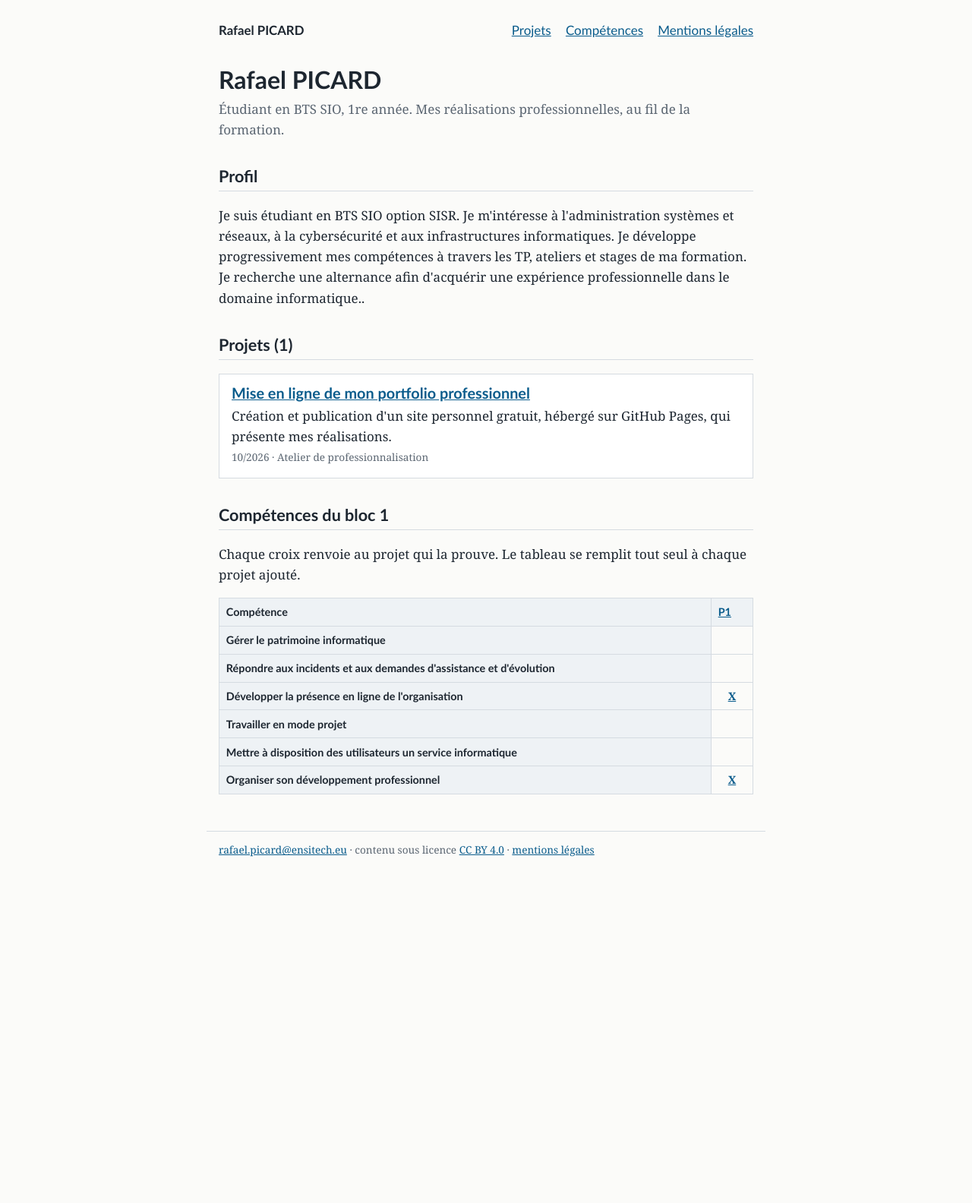
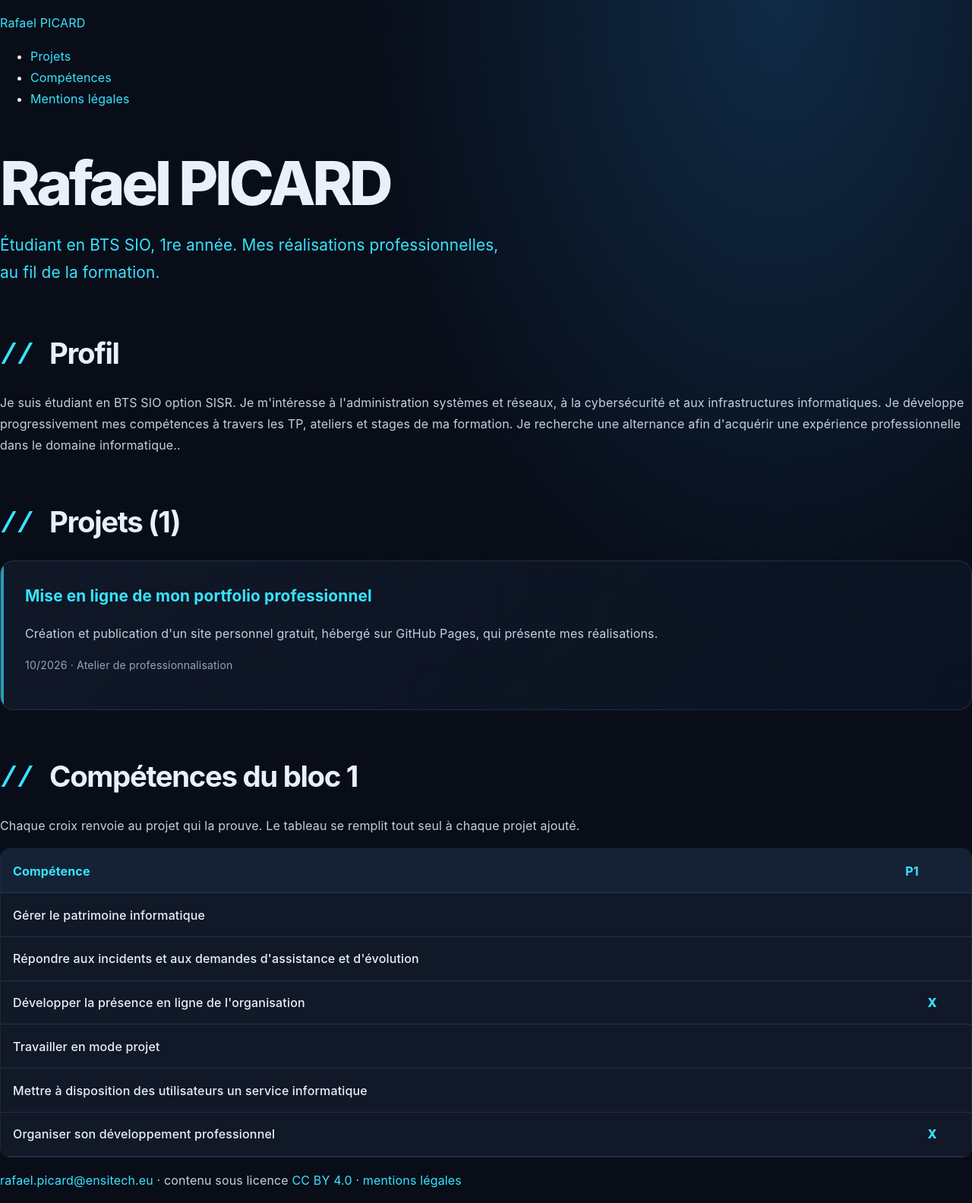
Before and after one commit to RafaelPicard/Portfolio, a Jekyll site: the page built from index.html, in a window 1280 px wide. Shown: the whole page at 76% size. Built offline with Jekyll 4.4.1, drawn with Linux system fonts in a browser that asks for light colours; before the commit the page ends 1176 px from its top, so only the background shows below that.

Commit message:
Refactor CSS variables and styles for dark mode

```diff
--- a/css/style.css
+++ b/css/style.css
@@ -1,45 +1,218 @@
-/* Mise en forme du portfolio. Changez la couleur --accent pour donner
-   votre teinte au site ; le reste suit. */
+
+/* ======================================
+   RAFAEL PICARD — CYBER PORTFOLIO
+   ====================================== */
+
 :root {
-  --encre: #1d2630;
-  --accent: #0a5c8c;
-  --fond: #fbfbf9;
-  --trait: #d5dbe1;
-  --doux: #5b6672;
+  color-scheme: dark;
+  --bg: #080d18;
+  --surface: #111827;
+  --surface-hover: #172338;
+  --text: #e8f0fc;
+  --muted: #94a3b8;
+  --accent: #36e4ff;
+  --border: rgba(148, 163, 184, 0.18);
 }
-* { box-sizing: border-box; }
+
+html {
+  scroll-behavior: smooth;
+  scroll-padding-top: 30px;
+}
+
 body {
   margin: 0;
-  background: var(--fond);
-  color: var(--encre);
-  font: 17px/1.6 Georgia, "Times New Roman", serif;
+  background:
+    radial-gradient(ellipse at 80% 0%, #102b46 0, transparent 38%),
+    var(--bg);
+  color: var(--text);
+  font-family: Inter, "Segoe UI", sans-serif;
+  line-height: 1.75;
+  letter-spacing: 0.01em;
 }
-header, main, footer { max-width: 46rem; margin: 0 auto; padding: 0 1rem; }
-header { padding-top: 1.6rem; display: flex; flex-wrap: wrap; justify-content: space-between; align-items: baseline; gap: .5rem 1.5rem; }
-.site { margin: 0; font: bold 1.05rem Calibri, Arial, sans-serif; }
-.site a { color: var(--encre); text-decoration: none; }
-nav ul { list-style: none; padding: 0; margin: 0; display: flex; flex-wrap: wrap; gap: .3rem 1.2rem; font-family: Calibri, Arial, sans-serif; }
-h1, h2, h3 { font-family: Calibri, Arial, sans-serif; line-height: 1.25; }
-h1 { font-size: 2rem; margin: 2rem 0 0; }
-h2 { font-size: 1.35rem; margin-top: 2.2rem; border-bottom: 1px solid var(--trait); padding-bottom: .3rem; }
-a { color: var(--accent); }
-a:focus-visible { outline: 3px solid var(--accent); outline-offset: 2px; }
-.sous-titre, .meta { color: var(--doux); margin: .3rem 0 0; }
-.meta { font-size: .85rem; }
-.carte { border: 1px solid var(--trait); background: #fff; padding: .8rem 1rem; margin: 1rem 0; }
-.carte h3 { margin: 0 0 .2rem; }
-.carte p { margin: .2rem 0; }
-.comp-liste { font-size: .9rem; }
-.comp { display: inline-block; border: 1px solid var(--trait); padding: 0 .4rem; margin: .15rem .3rem .15rem 0; background: #fff; }
-.defile { overflow-x: auto; }
-table { border-collapse: collapse; width: 100%; font-size: .9rem; }
-th, td { border: 1px solid var(--trait); padding: .4rem .55rem; text-align: left; vertical-align: top; }
-th { background: #eef2f5; font-family: Calibri, Arial, sans-serif; }
-td.case { text-align: center; font-weight: bold; min-width: 2.4rem; }
-img { max-width: 100%; height: auto; border: 1px solid var(--trait); }
-code { font-size: .9em; background: #eef2f5; padding: 0 .25rem; }
-footer { margin-top: 3rem; padding-bottom: 2rem; font-size: .85rem; color: var(--doux); border-top: 1px solid var(--trait); }
-@media (max-width: 520px) {
-  body { font-size: 16px; }
-  h1 { font-size: 1.6rem; }
+
+body::before {
+  content: "";
+  position: fixed;
+  inset: 0;
+  z-index: -1;
+  pointer-events: none;
+  opacity: 0.12;
+  background-image:
+    linear-gradient(rgba(54, 228, 255, 0.08) 1px, transparent 1px),
+    linear-gradient(90deg, rgba(54, 228, 255, 0.08) 1px, transparent 1px);
+  background-size: 42px 42px;
 }
+
+::selection {
+  background: var(--accent);
+  color: #080d18;
+}
+
+a {
+  color: var(--accent);
+  text-decoration: none;
+  transition: color 180ms ease;
+}
+
+a:hover {
+  color: white;
+}
+
+h1 {
+  font-size: clamp(2.5rem, 7vw, 5rem);
+  line-height: 1.08;
+  letter-spacing: -0.055em;
+  font-weight: 800;
+  margin-bottom: 1rem;
+  text-wrap: balance;
+}
+
+h2 {
+  font-size: clamp(1.6rem, 4vw, 2.4rem);
+  line-height: 1.2;
+  letter-spacing: -0.035em;
+  margin-top: 4rem;
+  margin-bottom: 1.5rem;
+}
+
+h2::before {
+  content: "// ";
+  color: var(--accent);
+  font-family: monospace;
+}
+
+h3 {
+  line-height: 1.35;
+}
+
+p {
+  color: #c4d0e0;
+}
+
+.sous-titre {
+  color: var(--accent);
+  font-size: clamp(1rem, 2vw, 1.3rem);
+  max-width: 680px;
+}
+
+.carte {
+  position: relative;
+  padding: clamp(1.2rem, 3vw, 2rem);
+  margin: 1.25rem 0;
+  overflow: hidden;
+  background: linear-gradient(
+    135deg,
+    rgba(17, 24, 39, 0.96),
+    rgba(11, 20, 35, 0.9)
+  );
+  border: 1px solid var(--border);
+  border-radius: 18px;
+  transition:
+    transform 220ms ease,
+    border-color 220ms ease,
+    background 220ms ease;
+}
+
+.carte::before {
+  content: "";
+  position: absolute;
+  top: 0;
+  left: 0;
+  width: 4px;
+  height: 100%;
+  background: var(--accent);
+  opacity: 0.65;
+}
+
+.carte:hover {
+  transform: translateY(-4px);
+  border-color: rgba(54, 228, 255, 0.55);
+  background: var(--surface-hover);
+}
+
+.carte h3 {
+  margin-top: 0;
+  font-size: 1.3rem;
+}
+
+.meta {
+  color: var(--muted);
+  font-size: 0.88rem;
+}
+
+table {
+  width: 100%;
+  border-collapse: collapse;
+  background: var(--surface);
+  border-radius: 12px;
+  overflow: hidden;
+}
+
+th,
+td {
+  padding: 0.9rem 1rem;
+  text-align: left;
+  border-bottom: 1px solid var(--border);
+}
+
+thead th {
+  color: var(--accent);
+  background: #152236;
+}
+
+tbody th {
+  font-weight: 500;
+}
+
+tbody tr:hover {
+  background: rgba(54, 228, 255, 0.05);
+}
+
+.case {
+  color: var(--accent);
+  text-align: center;
+  font-weight: 800;
+}
+
+.defile {
+  max-width: 100%;
+  overflow-x: auto;
+  border: 1px solid var(--border);
+  border-radius: 12px;
+}
+
+button,
+input,
+textarea {
+  font: inherit;
+}
+
+:focus-visible {
+  outline: 2px solid var(--accent);
+  outline-offset: 4px;
+}
+
+@media (max-width: 600px) {
+  h2 {
+    margin-top: 3rem;
+  }
+
+  .carte {
+    border-radius: 14px;
+  }
+
+  th,
+  td {
+    padding: 0.7rem;
+  }
+}
+
+@media (prefers-reduced-motion: reduce) {
+  *,
+  *::before,
+  *::after {
+    scroll-behavior: auto !important;
+    animation-duration: 0.01ms !important;
+    transition-duration: 0.01ms !important;
+  }
+}
```
